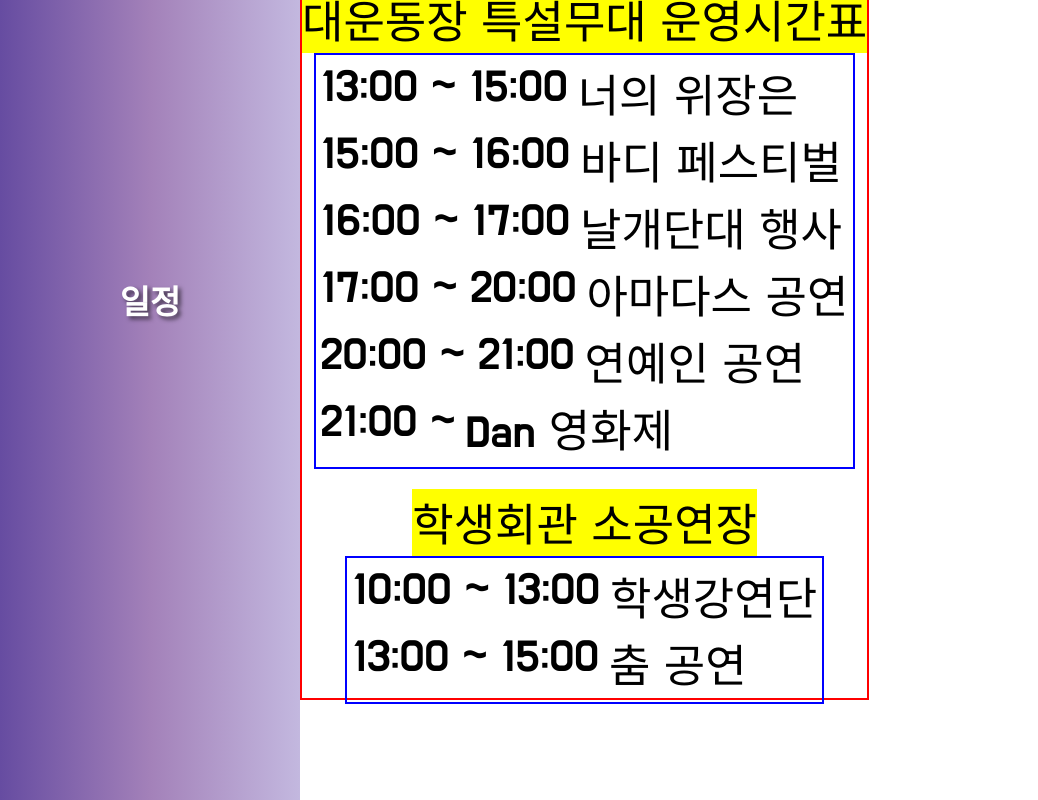
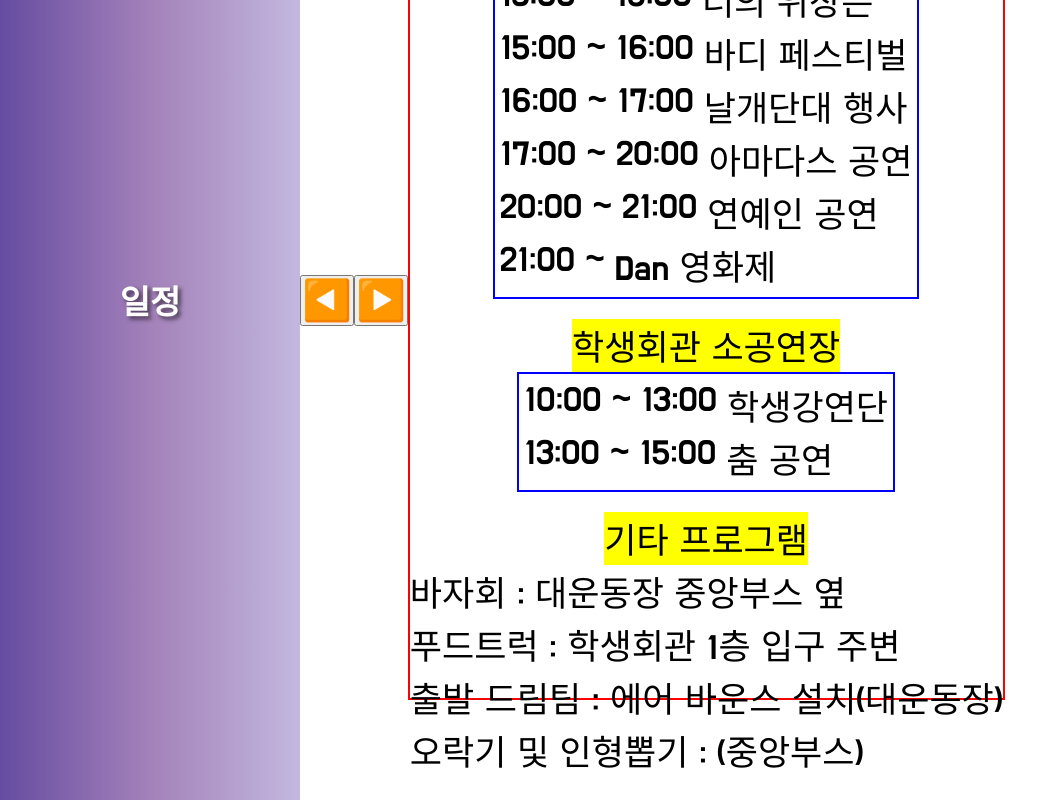
Before and after one commit to InKyoJeong/DKU_Festival, a React (Create React App) app: page / in a window 1280 px wide. Shown: the part 1700-2500 px from the top of the page, without its empty margins (0-1038 px from the left). Built offline with nearby package versions, Linux system fonts and the light colour scheme.

Commit message:
docs: Add button and content to Schedule

```diff
--- a/src/components/Schedule.js
+++ b/src/components/Schedule.js
@@ -2,12 +2,17 @@ import React from "react";
 import styled from "styled-components";
 import { DAY1, MINI_GROUND } from "../data/ScheduleData";
 
-function Schedule() {
-  return (
+const Schedule = () => (
   <AllContainer id="schedule">
     <TitleContainer>
       <Title>일정</Title>
     </TitleContainer>
+
+    <ButtonContainer>
+      <Button>{"◀️"}</Button>
+      <Button>{"▶️"}</Button>
+    </ButtonContainer>
+
     <DayContainer>
       <Day>5/11 (월)</Day>
       <ContentContainer>
@@ -18,11 +23,12 @@ function Schedule() {
           {DAY1.map(data => (
             <S key={data.id}>
               <ST>{data.time}</ST>
-                <SText>{data.content}</SText>
+              <SC>{data.content}</SC>
             </S>
           ))}
         </Content>
       </ContentContainer>
+
       <ContentContainer>
         <InfoContainer>
           <Info>학생회관 소공연장</Info>
@@ -31,15 +37,39 @@ function Schedule() {
           {MINI_GROUND.map(data => (
             <S key={data.id}>
               <ST>{data.time}</ST>
-                <SText>{data.content}</SText>
+              <SC>{data.content}</SC>
             </S>
           ))}
         </Content>
       </ContentContainer>
+
+      <ContentContainer>
+        <InfoContainer>
+          <Info>기타 프로그램</Info>
+        </InfoContainer>
+        <Extra>
+          <SC>바자회 : 대운동장 중앙부스 옆</SC>
+          <SC>푸드트럭 : 학생회관 1층 입구 주변</SC>
+          <SC>출발 드림팀 : 에어 바운스 설치(대운동장)</SC>
+          <SC>오락기 및 인형뽑기 : (중앙부스)</SC>
+        </Extra>
+      </ContentContainer>
     </DayContainer>
   </AllContainer>
 );
-}
+const ButtonContainer = styled.div`
+  display: flex;
+  justify-content: center;
+  align-items: center;
+`;
+const Button = styled.button`
+  font-size: 40px;
+`;
+
+const Extra = styled.div`
+  flex-direction: column;
+  display: flex;
+`;
 const DayContainer = styled.div`
   display: flex;
   flex-direction: column;
@@ -65,7 +95,7 @@ const S = styled.div`
 const ST = styled.div`
   padding-right: 10px;
 `;
-const SText = styled.div``;
+const SC = styled.div``;
 const Content = styled.div`
   border: 2px solid blue;
   padding: 5px 5px;
@@ -76,13 +106,11 @@ const ContentContainer = styled.div`
   align-items: center;
   justify-content: center;
   padding: 10px 0px;
-  font-size: 45px;
-
+  font-size: 35px;
   @media screen and (max-width: 480px) {
     font-size: 25px;
     padding-left: 0px;
   }
-  /* background-color: red; */
 `;
 const Title = styled.div`
   display: flex;
```
Lines whose indentation alone changed are shown as unchanged.
